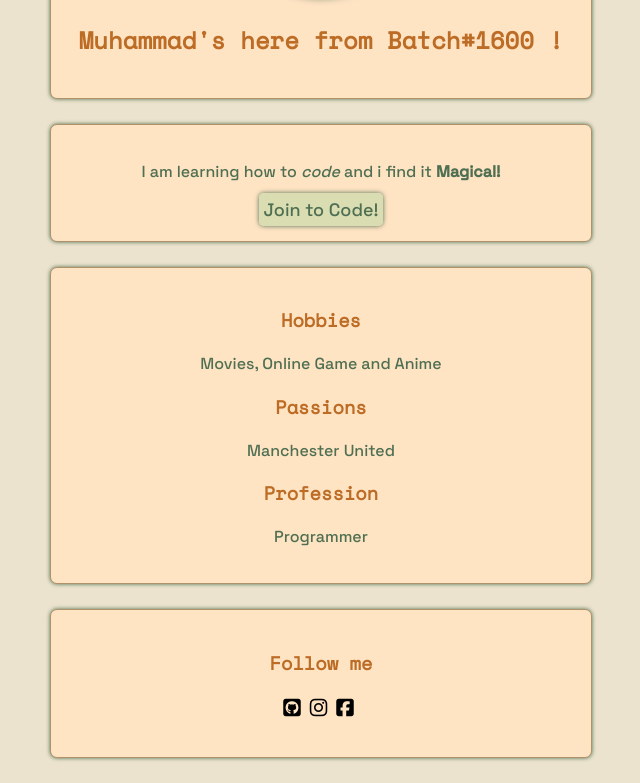
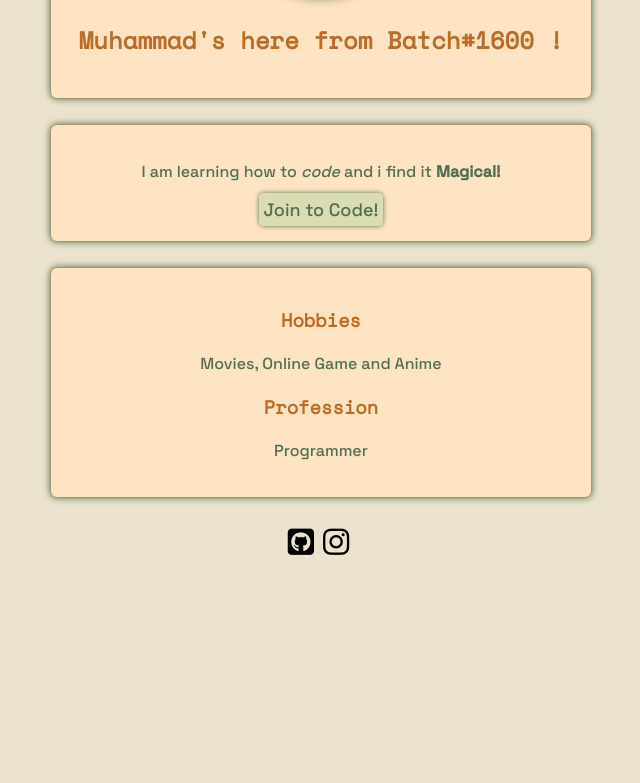
Before and after one commit to rizkyalbiruni/profile, a plain HTML site: page index.html in a window 1280 px wide. Shown: the part 320-1103 px from the top of the page, without its empty margins (319-959 px from the left). After the commit the page ends 898 px from the top, so only its background shows below. Drawn offline with nearby package versions, Linux system fonts and the light colour scheme.

Commit message:
final touch

```diff
--- a/index.html
+++ b/index.html
@@ -24,13 +24,9 @@
       <div class="card">
         <h3>Hobbies</h3>
         <p> Movies, Online Game and Anime</p>
-        <h3>Passions</h3>
-        <p>Manchester United</p>
         <h3> Profession</h3>
         <p>Programmer</p>
       </div>
-      <div class="card">
-        <h3>Follow me</h3>
         <ul>
           <li>
             <a id="social-media-icon" href="https://github.com/rizkyalbiruni" target="_blank">
@@ -42,13 +38,7 @@
               <i class="fa-brands fa-instagram"></i>
             </a>
           </li>
-          <li>
-            <a id="social-media-icon" href="https://www.facebook.com/rizky.wazza8" target="_blank">
-              <i class="fa-brands fa-square-facebook"></i>
-            </a>
-          </li>
         </ul>
-      </div>
     </div>
   </body>
 
--- a/style.css
+++ b/style.css
@@ -9,7 +9,7 @@ body {
 #profile-pic {
   width: 180px;
   border-radius: 50%;
-  box-shadow: 0px 0px 8px;
+  box-shadow: 0px 0px 12px;
 }
 
 h1, h2, h3 {
@@ -19,7 +19,7 @@ h1, h2, h3 {
 
 #social-media-icon {
   color:black;
-  font-size: 20px;
+  font-size: 30px;
   list-style-type: none;
 }
 
@@ -62,7 +62,7 @@ Transition:0.7s;}
   margin: 25px auto;
   border-radius: 7px;
   border: 1px solid #B0926A;
-  box-shadow: 0px 0px 4px;
+  box-shadow: 0px 0px 7px;
 }
 
 @media (max-width: 960px) {
```
